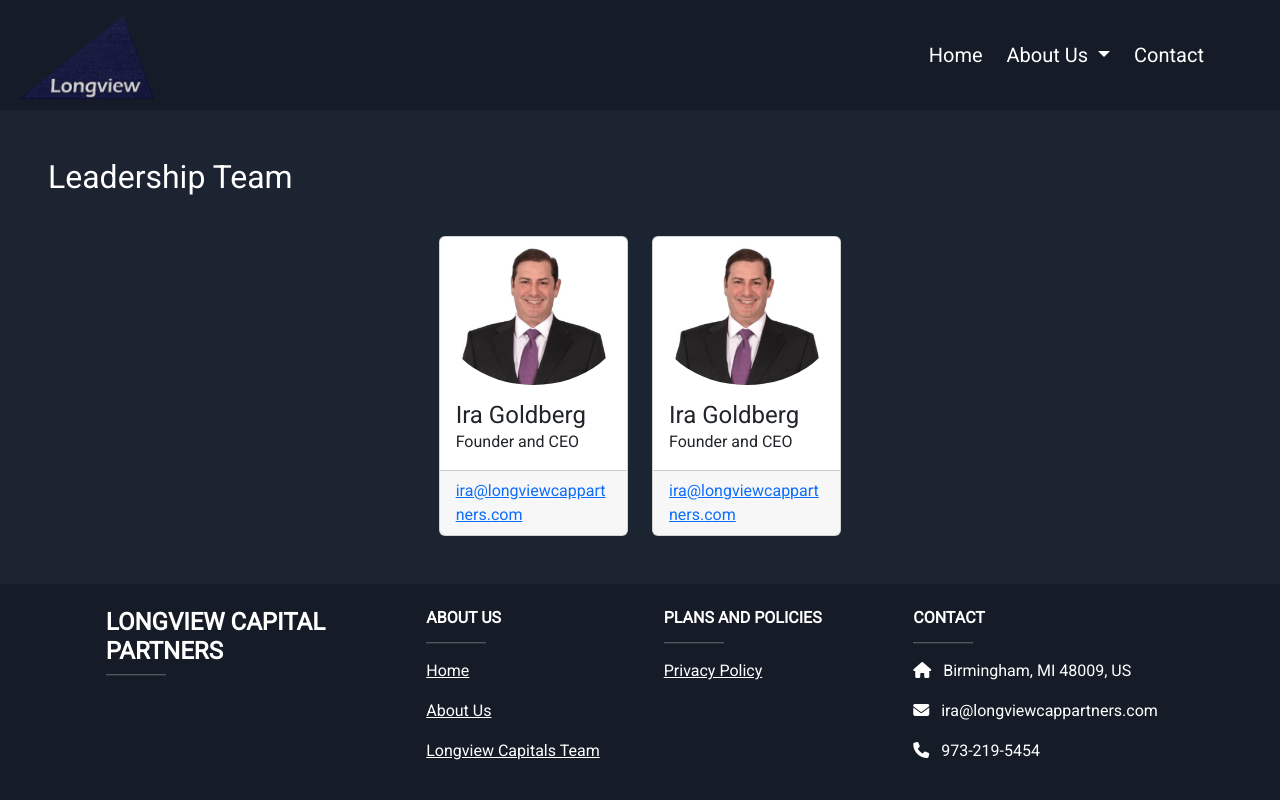
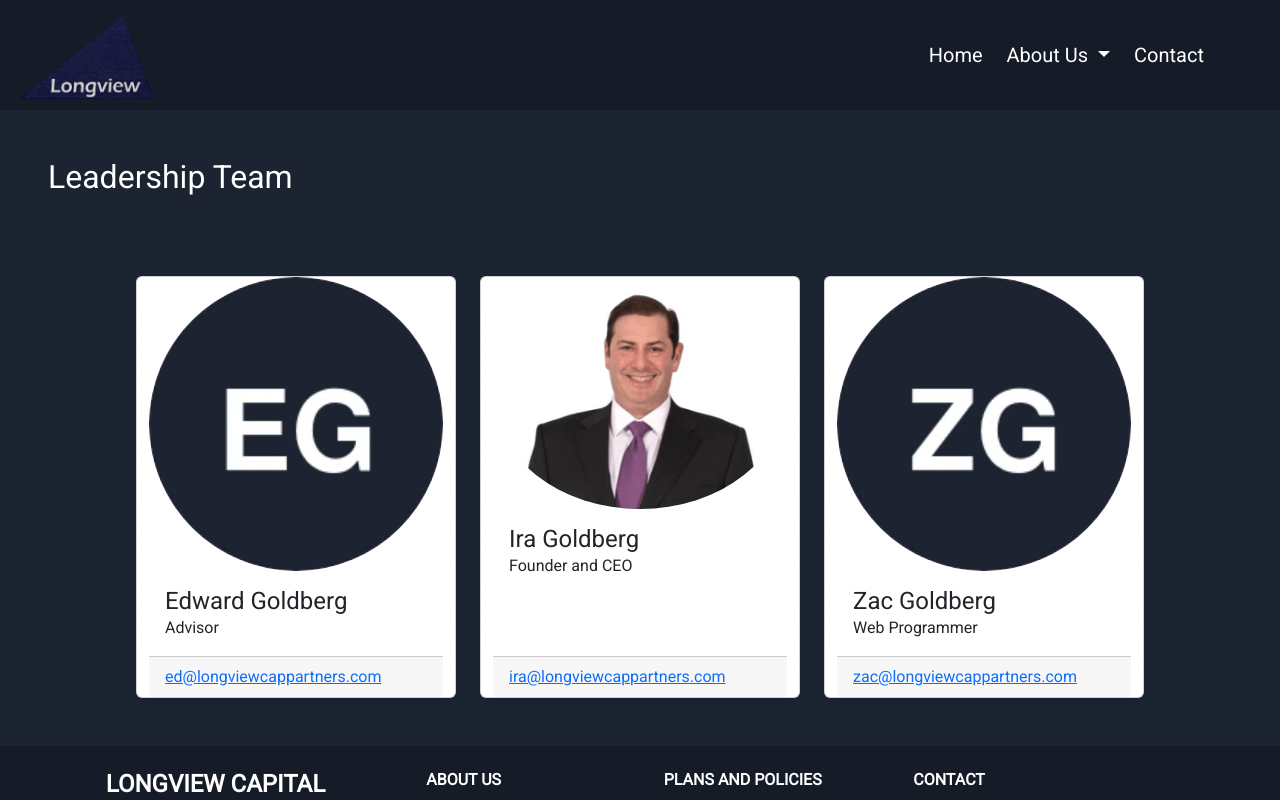
Before and after one commit to Fiscal2/longview-cap-partners, an Angular app: page /ourteam in a window 1280 px wide. Shown: the top 800 px of the page. Built offline with nearby package versions, Linux system fonts and the light colour scheme.

Commit message:
new leadership cards.

```diff
--- a/src/app/our-team/our-team.component.html
+++ b/src/app/our-team/our-team.component.html
@@ -4,9 +4,18 @@
       <h2 class="text-white">Leadership Team</h2>
     </div>
   </div>
-  <div class="row pb-5 justify-content-center">
-    <div class="col-6 col-md-4 d-flex gap-4">
-      <div class="card">
+  <div class="row justify-content-center mt-5 pb-5 gap-4">
+    <div class="card col-sm-3 shadow-sm bg-gradient">
+        <img src="../../assets/edProfile.webp" class="card-img-top rounded-circle" alt="Ed Goldberg">
+        <div class="card-body py-3">
+          <h4 class="mb-0">Edward Goldberg</h4>
+          <span>Advisor</span>
+        </div>
+        <div class="card-footer">
+          <a href="#">ed@longviewcappartners.com</a>
+        </div>
+    </div>
+    <div class="card col-sm-3 shadow-sm bg-gradient">
       <img src="../../assets/iraProfile.jpg" class="card-img-top rounded-circle" alt="Ira Goldberg">
       <div class="card-body py-3">
         <h4 class="mb-0">Ira Goldberg</h4>
@@ -16,15 +25,14 @@
         <a href="#">ira@longviewcappartners.com</a>
       </div>
     </div>
-      <div class="card">
-        <img src="../../assets/iraProfile.jpg" class="card-img-top rounded-circle" alt="Ira Goldberg">
+    <div class="card col-sm-3 shadow-sm bg-gradient">
+      <img src="../../assets/zacProfile.webp" class="card-img-top rounded-circle" alt="Ira Goldberg">
       <div class="card-body py-3">
-          <h4 class="mb-0">Ira Goldberg</h4>
-          <span>Founder and CEO</span>
+        <h4 class="mb-0">Zac Goldberg</h4>
+        <span>Web Programmer</span>
       </div>
       <div class="card-footer">
-          <a href="#">ira@longviewcappartners.com</a>
-        </div>
+        <a href="#">zac@longviewcappartners.com</a>
       </div>
     </div>
   </div>
```
Also changed, not shown: src/assets/edProfile.webp (added), src/assets/zacProfile.webp (added). Lines whose indentation alone changed are shown as unchanged.
